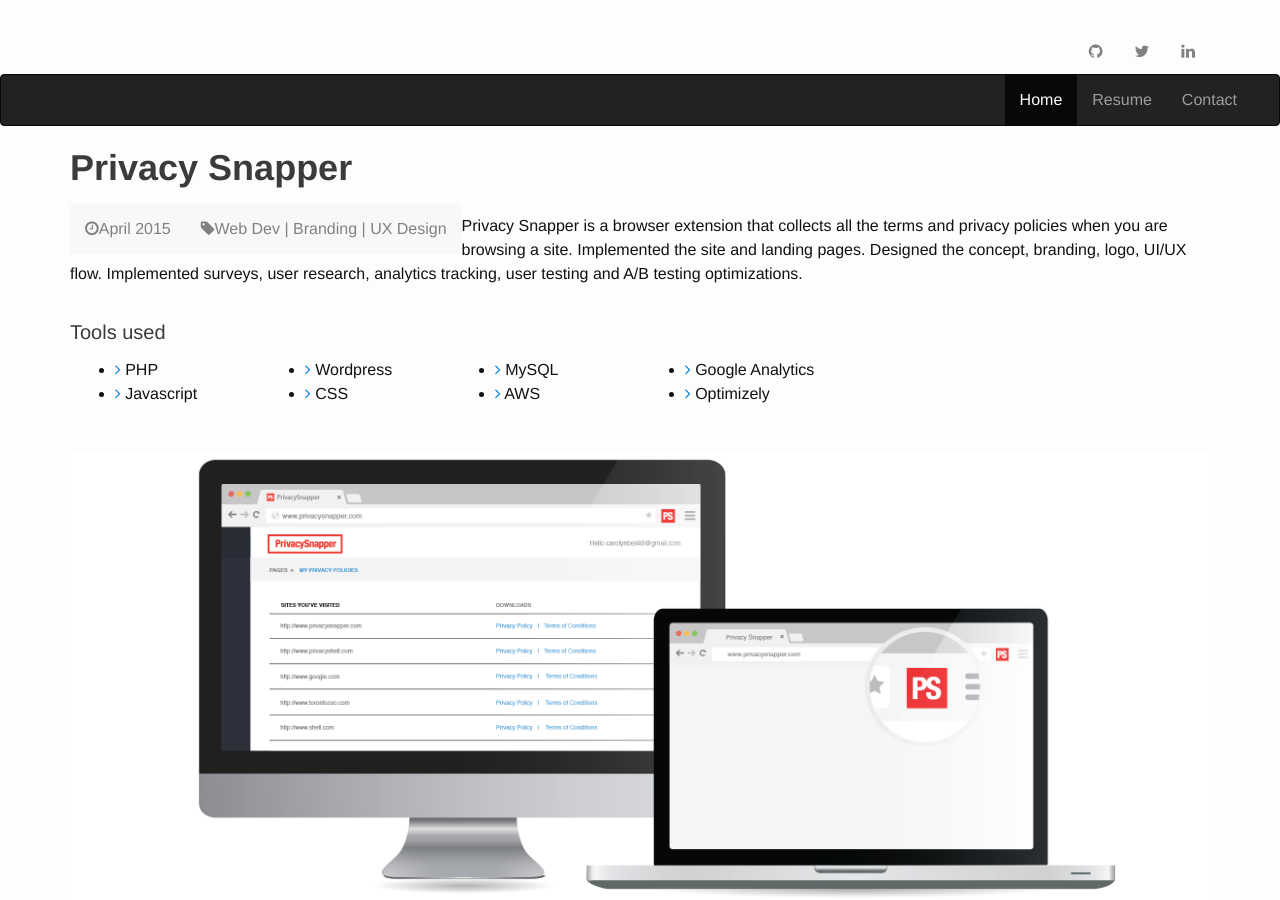
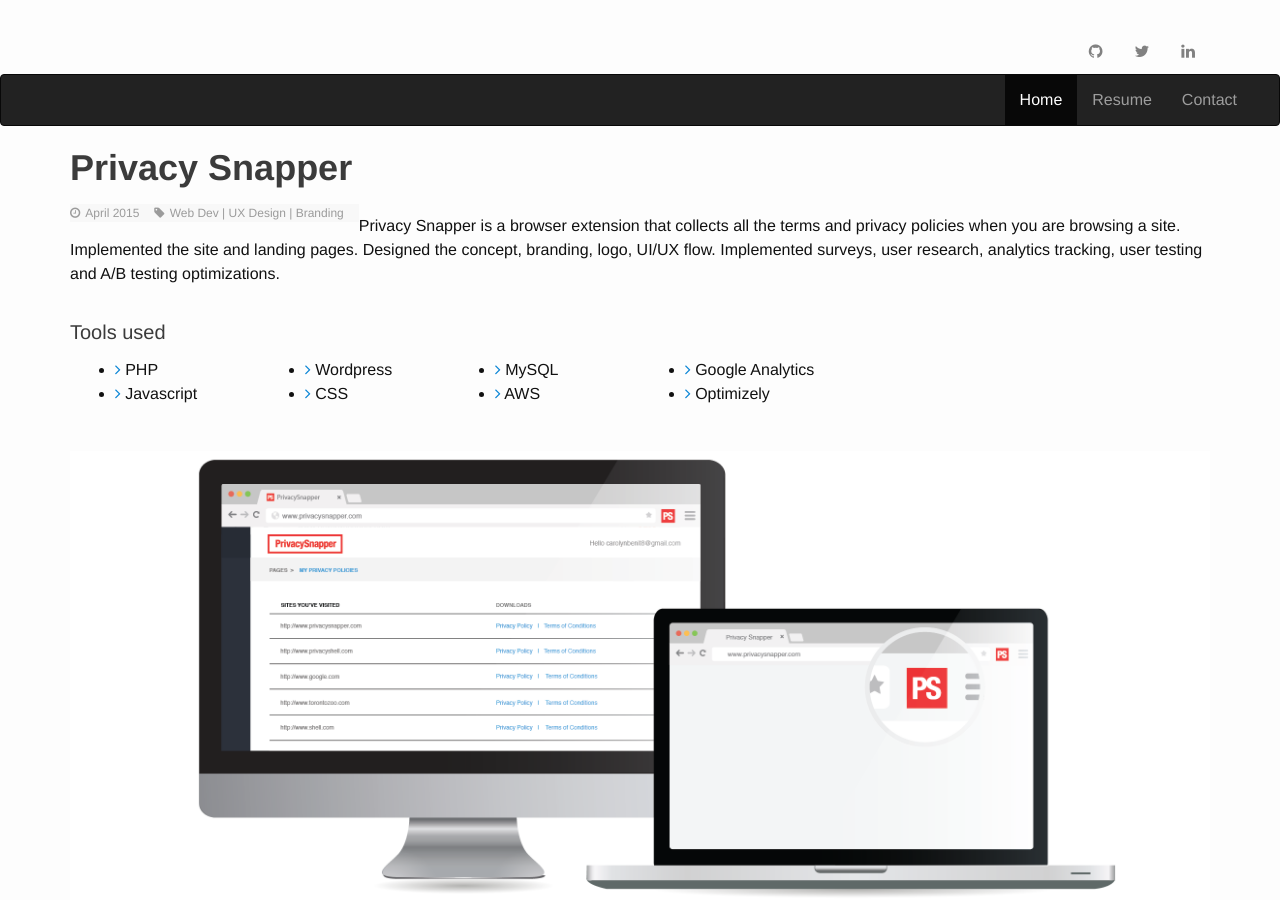
Before and after one commit to kristelteng/personal_site, a Jekyll site: the page built from psnapper.html, in a window 1280 px wide and 900 px high. Built offline with Jekyll 4.4.1, drawn with Linux system fonts in a browser that asks for light colours.

Commit message:
replace fa link with eye link, add class to subsection tags

```diff
--- a/psnapper.html
+++ b/psnapper.html
@@ -15,8 +15,8 @@
                 <div class="project-name overflow">
                     <h2 class="bold">Privacy Snapper</h2>
                     <ul class="nav navbar-nav navbar-default">
-                        <li><a href="#"><i class="fa fa-clock-o"></i>April 2015</a></li>
-                        <li><a href="#"><i class="fa fa-tag"></i>Web Dev | Branding | UX Design</a></li>
+                        <li class="subsection-icon"><i class="fa fa-clock-o subsection"></i>April 2015</li>
+                        <li class="subsection-icon"><i class="fa fa-tag subsection"></i>Web Dev | UX Design | Branding </li>
                     </ul>
                 </div>
                 <p class="project-description">Privacy Snapper is a browser extension that collects all the terms and privacy policies when you are browsing a site. Implemented the site and landing pages. Designed the concept, branding, logo, UI/UX flow. Implemented surveys, user research, analytics tracking, user testing and A/B testing optimizations.</p>
@@ -238,8 +238,8 @@
                                     </div>
                                     <div class="portfolio-view">
                                         <ul class="nav nav-pills">
-                                            <li><a href="privacyshell.html"><i class="fa fa-link"></i></a></li>
-                                            <li><a href="images/portfolio/portfolio-pic-03.jpg" data-lightbox="example-set"><i class="fa fa-eye"></i></a></li>
+                                            <li><a href="privacyshell.html"><i class="fa fa-eye"></i></a></li>
+                                            <!-- <li><a href="images/portfolio/portfolio-pic-03.jpg" data-lightbox="example-set"><i class="fa fa-eye"></i></a></li> -->
                                         </ul>
                                     </div>
                                 </div>
@@ -258,8 +258,8 @@
                                     </div>
                                     <div class="portfolio-view">
                                         <ul class="nav nav-pills">
-                                            <li><a href="topsecret.html"><i class="fa fa-link"></i></a></li>
-                                            <li><a href="images/portfolio/portfolio-pic-04.jpg" data-lightbox="example-set"><i class="fa fa-eye"></i></a></li>
+                                            <li><a href="topsecret.html"><i class="fa fa-eye"></i></a></li>
+                                            <!-- <li><a href="images/portfolio/portfolio-pic-04.jpg" data-lightbox="example-set"><i class="fa fa-eye"></i></a></li> -->
                                         </ul>
                                     </div>
                                 </div>
@@ -278,8 +278,8 @@
                                     </div>
                                     <div class="portfolio-view">
                                         <ul class="nav nav-pills">
-                                            <li><a href="ask.html"><i class="fa fa-link"></i></a></li>
-                                            <li><a href="images/portfolio/portfolio-pic-06.jpg" data-lightbox="example-set"><i class="fa fa-eye"></i></a></li>
+                                            <li><a href="ask.html"><i class="fa fa-eye"></i></a></li>
+                                            <!-- <li><a href="images/portfolio/portfolio-pic-06.jpg" data-lightbox="example-set"><i class="fa fa-eye"></i></a></li> -->
                                         </ul>
                                     </div>
                                 </div>
@@ -298,8 +298,8 @@
                                     </div>
                                     <div class="portfolio-view">
                                         <ul class="nav nav-pills">
-                                            <li><a href="finasafe.html"><i class="fa fa-link"></i></a></li>
-                                            <li><a href="images/portfolio/portfolio-pic-01.jpg" data-lightbox="example-set"><i class="fa fa-eye"></i></a></li>
+                                            <li><a href="finasafe.html"><i class="fa fa-eye"></i></a></li>
+                                            <!-- <li><a href="images/portfolio/portfolio-pic-01.jpg" data-lightbox="example-set"><i class="fa fa-eye"></i></a></li> -->
                                         </ul>
                                     </div>
                                 </div>
@@ -322,8 +322,8 @@
                                     </div>
                                     <div class="portfolio-view">
                                         <ul class="nav nav-pills">
-                                            <li><a href="captureshot.html"><i class="fa fa-link"></i></a></li>
-                                            <li><a href="images/portfolio/portfolio-pic-07.jpg" data-lightbox="example-set"><i class="fa fa-eye"></i></a></li>
+                                            <li><a href="captureshot.html"><i class="fa fa-eye"></i></a></li>
+                                            <!-- <li><a href="images/portfolio/portfolio-pic-07.jpg" data-lightbox="example-set"><i class="fa fa-eye"></i></a></li> -->
                                         </ul>
                                     </div>
                                 </div>
@@ -342,8 +342,8 @@
                                     </div>
                                     <div class="portfolio-view">
                                         <ul class="nav nav-pills">
-                                            <li><a href="aanari.html"><i class="fa fa-link"></i></a></li>
-                                            <li><a href="images/portfolio/portfolio-pic-02.jpg" data-lightbox="example-set"><i class="fa fa-eye"></i></a></li>
+                                            <li><a href="aanari.html"><i class="fa fa-eye"></i></a></li>
+                                            <!-- <li><a href="images/portfolio/portfolio-pic-02.jpg" data-lightbox="example-set"><i class="fa fa-eye"></i></a></li> -->
                                         </ul>
                                     </div>
                                 </div>
@@ -362,8 +362,8 @@
                                     </div>
                                     <div class="portfolio-view">
                                         <ul class="nav nav-pills">
-                                            <li><a href="elastics-ball.html"><i class="fa fa-link"></i></a></li>
-                                            <li><a href="images/portfolio/portfolio-pic-08.jpg" data-lightbox="example-set"><i class="fa fa-eye"></i></a></li>
+                                            <li><a href="elastics-ball.html"><i class="fa fa-eye"></i></a></li>
+                                            <!-- <li><a href="images/portfolio/portfolio-pic-08.jpg" data-lightbox="example-set"><i class="fa fa-eye"></i></a></li> -->
                                         </ul>
                                     </div>
                                 </div>
@@ -382,8 +382,8 @@
                                     </div>
                                     <div class="portfolio-view">
                                         <ul class="nav nav-pills">
-                                            <li><a href="hosiery.html"><i class="fa fa-link"></i></a></li>
-                                            <li><a href="images/portfolio/portfolio-pic-09.jpg" data-lightbox="example-set"><i class="fa fa-eye"></i></a></li>
+                                            <li><a href="hosiery.html"><i class="fa fa-eye"></i></a></li>
+                                            <!-- <li><a href="images/portfolio/portfolio-pic-09.jpg" data-lightbox="example-set"><i class="fa fa-eye"></i></a></li> -->
                                         </ul>
                                     </div>
                                 </div>
@@ -406,8 +406,8 @@
                                     </div>
                                     <div class="portfolio-view">
                                         <ul class="nav nav-pills">
-                                            <li><a href="headwear.html"><i class="fa fa-link"></i></a></li>
-                                            <li><a href="images/portfolio/portfolio-pic-11.jpg" data-lightbox="example-set"><i class="fa fa-eye"></i></a></li>
+                                            <li><a href="headwear.html"><i class="fa fa-eye"></i></a></li>
+                                            <!-- <li><a href="images/portfolio/portfolio-pic-11.jpg" data-lightbox="example-set"><i class="fa fa-eye"></i></a></li> -->
                                         </ul>
                                     </div>
                                 </div>
@@ -426,8 +426,8 @@
                                     </div>
                                     <div class="portfolio-view">
                                         <ul class="nav nav-pills">
-                                            <li><a href="precious-dreams.html"><i class="fa fa-link"></i></a></li>
-                                            <li><a href="images/portfolio/portfolio-pic-10.jpg" data-lightbox="example-set"><i class="fa fa-eye"></i></a></li>
+                                            <li><a href="precious-dreams.html"><i class="fa fa-eye"></i></a></li>
+                                            <!-- <li><a href="images/portfolio/portfolio-pic-10.jpg" data-lightbox="example-set"><i class="fa fa-eye"></i></a></li> -->
                                         </ul>
                                     </div>
                                 </div>
@@ -447,8 +447,8 @@
                                     </div>
                                     <div class="portfolio-view">
                                         <ul class="nav nav-pills">
-                                            <li><a href="gift-set.html"><i class="fa fa-link"></i></a></li>
-                                            <li><a href="images/portfolio/portfolio-pic-12.jpg" data-lightbox="example-set"><i class="fa fa-eye"></i></a></li>
+                                            <li><a href="gift-set.html"><i class="fa fa-eye"></i></a></li>
+                                            <!-- <li><a href="images/portfolio/portfolio-pic-12.jpg" data-lightbox="example-set"><i class="fa fa-eye"></i></a></li> -->
                                         </ul>
                                     </div>
                                 </div>
```
